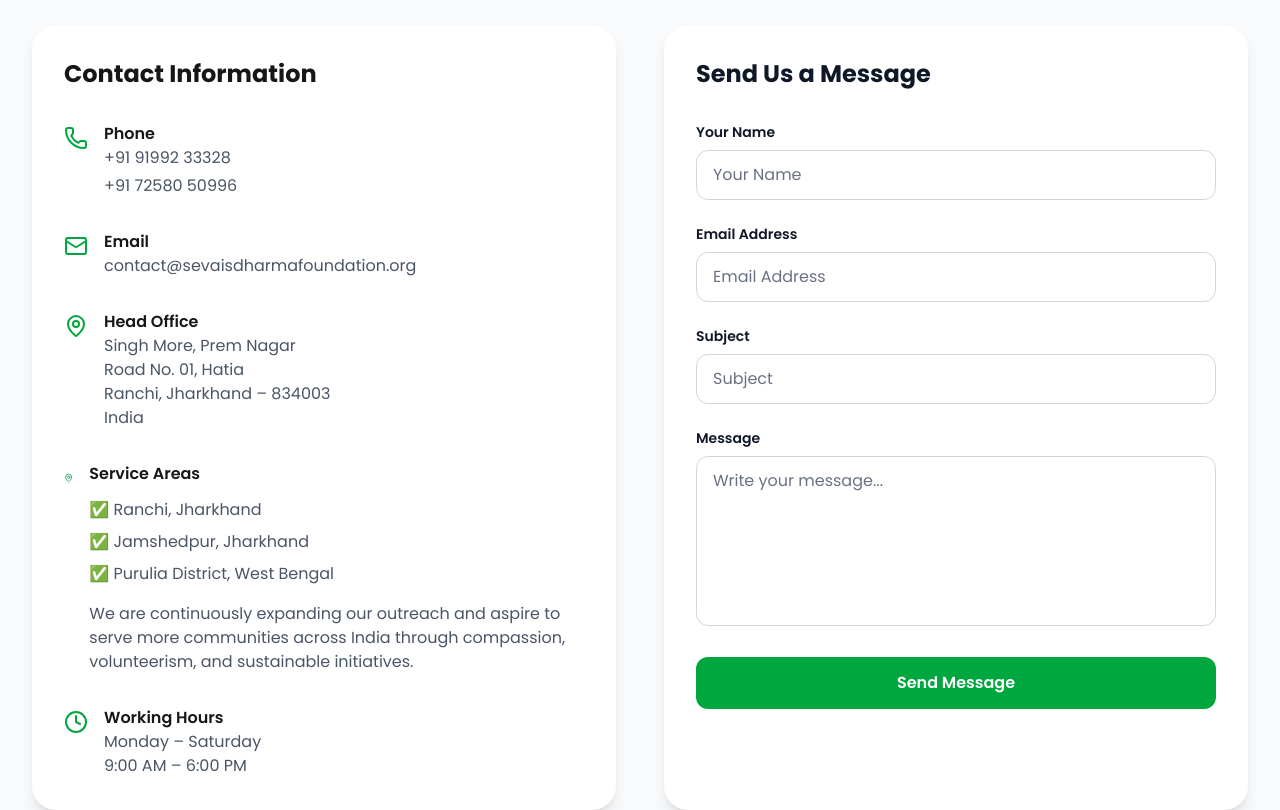
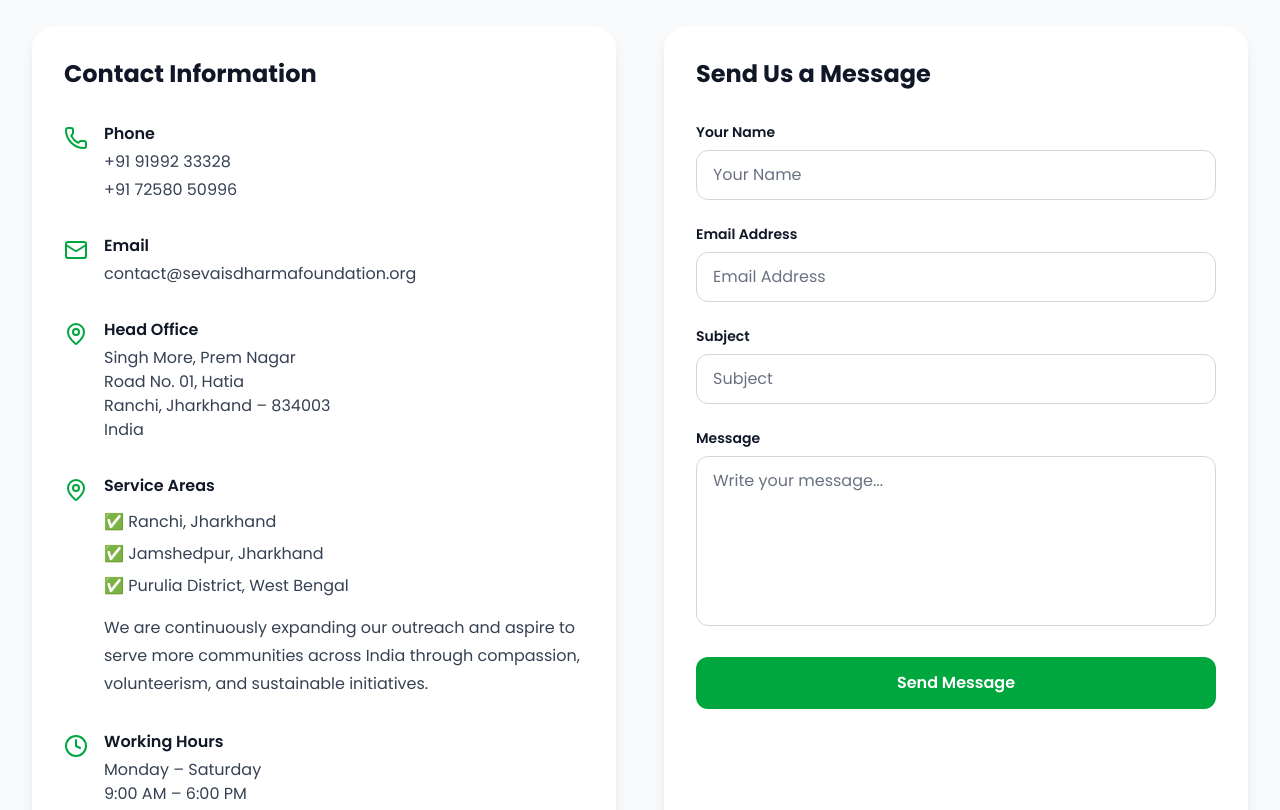
Before and after one commit to Ishan-debug/Seva-Is-Dharma-Foundation, a Next.js app in the folder frontend/: page / in a window 1280 px wide. Shown: the part 9020-9830 px from the top of the page. Built offline with nearby package versions, Linux system fonts and the light colour scheme; no server answers.

Commit message:
Fix contact information text visibility

```diff
--- a/frontend/components/contact/ContactInfo.tsx
+++ b/frontend/components/contact/ContactInfo.tsx
@@ -3,7 +3,8 @@
 export default function ContactInfo() {
   return (
     <div className="rounded-3xl bg-white p-8 shadow-lg">
-      <h3 className="mb-8 text-2xl font-bold">
+      {/* Title */}
+      <h3 className="mb-8 text-2xl font-bold text-gray-900">
         Contact Information
       </h3>
 
@@ -11,22 +12,24 @@
 
         {/* Phone */}
         <div className="flex gap-4">
-          <Phone className="mt-1 h-6 w-6 text-green-600" />
+          <Phone className="mt-1 h-6 w-6 shrink-0 text-green-600" />
 
           <div>
-            <h4 className="font-semibold">Phone</h4>
+            <h4 className="font-semibold text-gray-900">
+              Phone
+            </h4>
 
-            <div className="space-y-1">
+            <div className="mt-1 space-y-1">
               <a
                 href="tel:+919199233328"
-                className="block text-gray-600 transition-colors hover:text-green-600"
+                className="block text-gray-700 transition-colors hover:text-green-600"
               >
                 +91 91992 33328
               </a>
 
               <a
                 href="tel:+917258050996"
-                className="block text-gray-600 transition-colors hover:text-green-600"
+                className="block text-gray-700 transition-colors hover:text-green-600"
               >
                 +91 72580 50996
               </a>
@@ -36,14 +39,16 @@
 
         {/* Email */}
         <div className="flex gap-4">
-          <Mail className="mt-1 h-6 w-6 text-green-600" />
+          <Mail className="mt-1 h-6 w-6 shrink-0 text-green-600" />
 
-          <div>
-            <h4 className="font-semibold">Email</h4>
+          <div className="min-w-0">
+            <h4 className="font-semibold text-gray-900">
+              Email
+            </h4>
 
             <a
               href="mailto:contact@sevaisdharmafoundation.org"
-              className="text-gray-600 transition-colors hover:text-green-600"
+              className="mt-1 block break-all text-gray-700 transition-colors hover:text-green-600"
             >
               contact@sevaisdharmafoundation.org
             </a>
@@ -52,12 +57,14 @@
 
         {/* Head Office */}
         <div className="flex gap-4">
-          <MapPin className="mt-1 h-6 w-6 text-green-600" />
+          <MapPin className="mt-1 h-6 w-6 shrink-0 text-green-600" />
 
           <div>
-            <h4 className="font-semibold">Head Office</h4>
+            <h4 className="font-semibold text-gray-900">
+              Head Office
+            </h4>
 
-            <p className="text-gray-600">
+            <p className="mt-1 text-gray-700 leading-6">
               Singh More, Prem Nagar
               <br />
               Road No. 01, Hatia
@@ -71,20 +78,20 @@
 
         {/* Service Areas */}
         <div className="flex gap-4">
-          <MapPin className="mt-1 h-6 w-6 text-green-600" />
+          <MapPin className="mt-1 h-6 w-6 shrink-0 text-green-600" />
 
           <div>
-            <h4 className="font-semibold">
+            <h4 className="font-semibold text-gray-900">
               Service Areas
             </h4>
 
-            <ul className="mt-3 space-y-2 text-gray-600">
+            <ul className="mt-3 space-y-2 text-gray-700">
               <li>✅ Ranchi, Jharkhand</li>
               <li>✅ Jamshedpur, Jharkhand</li>
               <li>✅ Purulia District, West Bengal</li>
             </ul>
 
-            <p className="mt-4 text-gray-600">
+            <p className="mt-4 text-gray-700 leading-7">
               We are continuously expanding our outreach and aspire
               to serve more communities across India through
               compassion, volunteerism, and sustainable initiatives.
@@ -94,14 +101,14 @@
 
         {/* Working Hours */}
         <div className="flex gap-4">
-          <Clock className="mt-1 h-6 w-6 text-green-600" />
+          <Clock className="mt-1 h-6 w-6 shrink-0 text-green-600" />
 
           <div>
-            <h4 className="font-semibold">
+            <h4 className="font-semibold text-gray-900">
               Working Hours
             </h4>
 
-            <p className="text-gray-600">
+            <p className="mt-1 text-gray-700 leading-6">
               Monday – Saturday
               <br />
               9:00 AM – 6:00 PM
```
